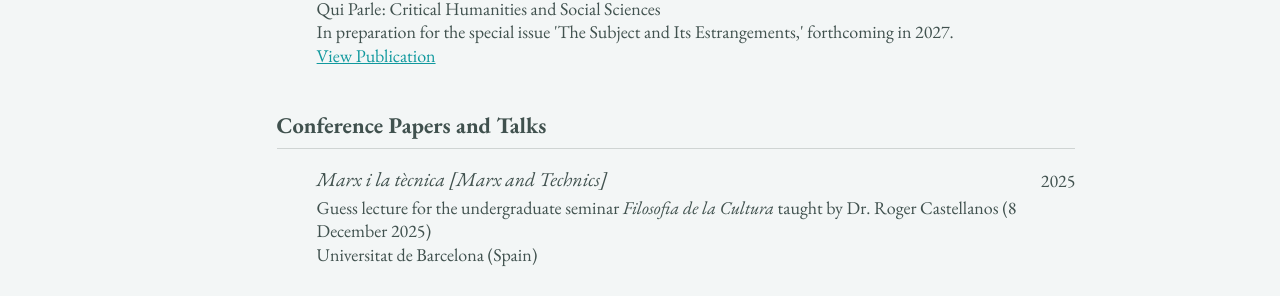
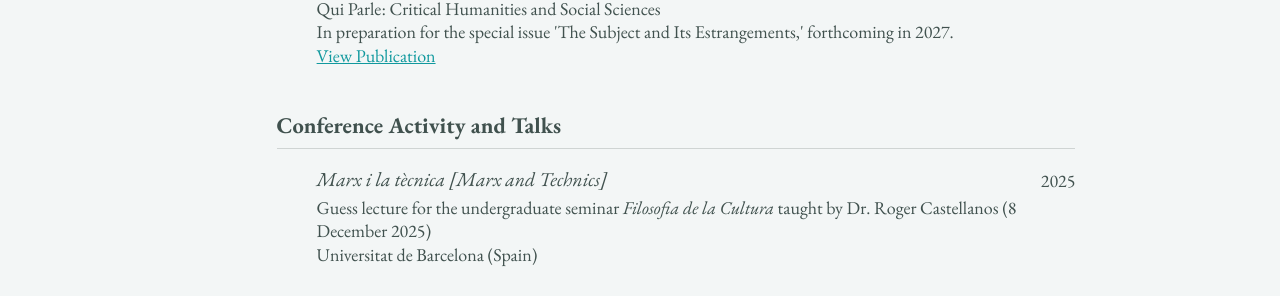
Before and after one commit to epujol90/epujol90.github.io, a Jekyll site: the page built from _pages/cv-json.md, in a window 1280 px wide and 900 px high, scrolled down 3344 px. Shown: the part 150-446 px from the top of the window. Built offline with Jekyll 4.4.1, drawn with Linux system fonts in a browser that asks for light colours; a script bundle is joined from its source files by our own code; library files that are not in the unit come from our copies.

Commit message:
Update cv-template.html

```diff
--- a/_includes/cv-template.html
+++ b/_includes/cv-template.html
@@ -298,9 +298,13 @@
   {% if cv.presentations.size > 0 %}
     <!-- Presentations/Talks -->
     <div class="cv-section cv-presentations">
-    <h2>Conference Papers and Talks</h2>
+      <h2>Conference Activity and Talks</h2>
+      {% assign presentation_categories = cv.presentations | map: "category" | uniq %}
+      {% for category in presentation_categories %}
+        <div class="cv-subsection-title">{{ category }}</div>
         <ul class="cv-list">
           {% for talk in cv.presentations %}
+            {% if talk.category == category %}
             <li class="cv-item">
               <div class="cv-item-header">
                 <div class="cv-item-title">{{ talk.name }}</div>
@@ -316,8 +320,10 @@
                 {% endif %}
               </div>
             </li>
+            {% endif %}
           {% endfor %}
         </ul>
+      {% endfor %}
   </div>
   {% endif %}
 
```
Lines whose indentation alone changed are shown as unchanged.
